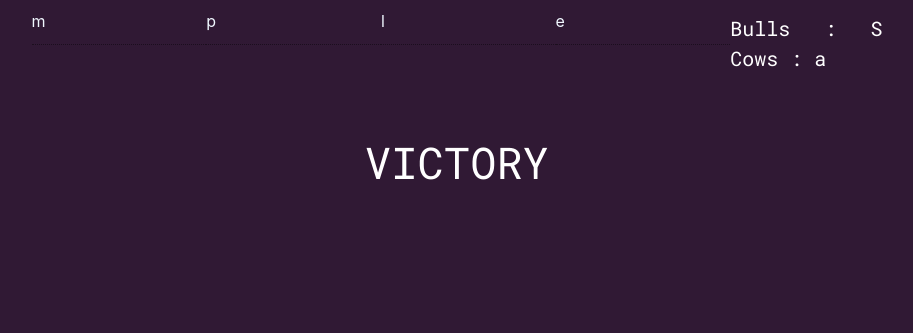
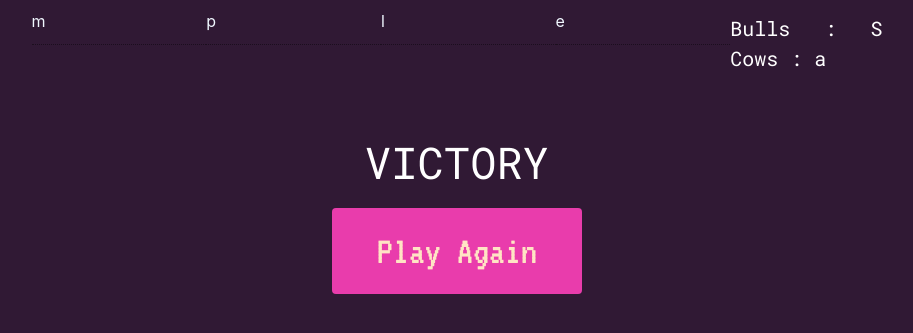
Before and after one commit to Flaxere/TBD, a Flask app: template App/templates/game_session.html in a window 1280 px wide. Shown: the part 248-581 px from the top of the page, without its empty margins (183-1096 px from the left). Run offline with Flask 3, Linux system fonts and the light colour scheme; the template is opened without the code that fills it: values that come from a table or form of the project are taken from there, others are empty; tables that the repository leaves empty hold one stand-in row (values such as "Sample post").

Commit message:
Added replay button to end of game session

```diff
--- a/App/templates/game_session.html
+++ b/App/templates/game_session.html
@@ -46,9 +46,12 @@
 
 
     </div>
+
     <button class="button3 glow-button3"><span>Check</span></button>
+  </form>
 
         {%else%}
+      </form>
         <!--Checks if the game has been completed-->
 
         {%for i in range(game.guesses)%}
@@ -73,13 +76,16 @@
       {%else%}
       <h3>GAME OVER....</h3>
       {%endif%}
+      <form action = "/start_game/{{game.game_id}}" >
+        <button class="button3 glow-button3"><span style='color:bisque'>Play Again</span></button>
+     </form>
       {%endif%}
 
       </div>
 
 
 
-    </form>
+
 
 
 
```
